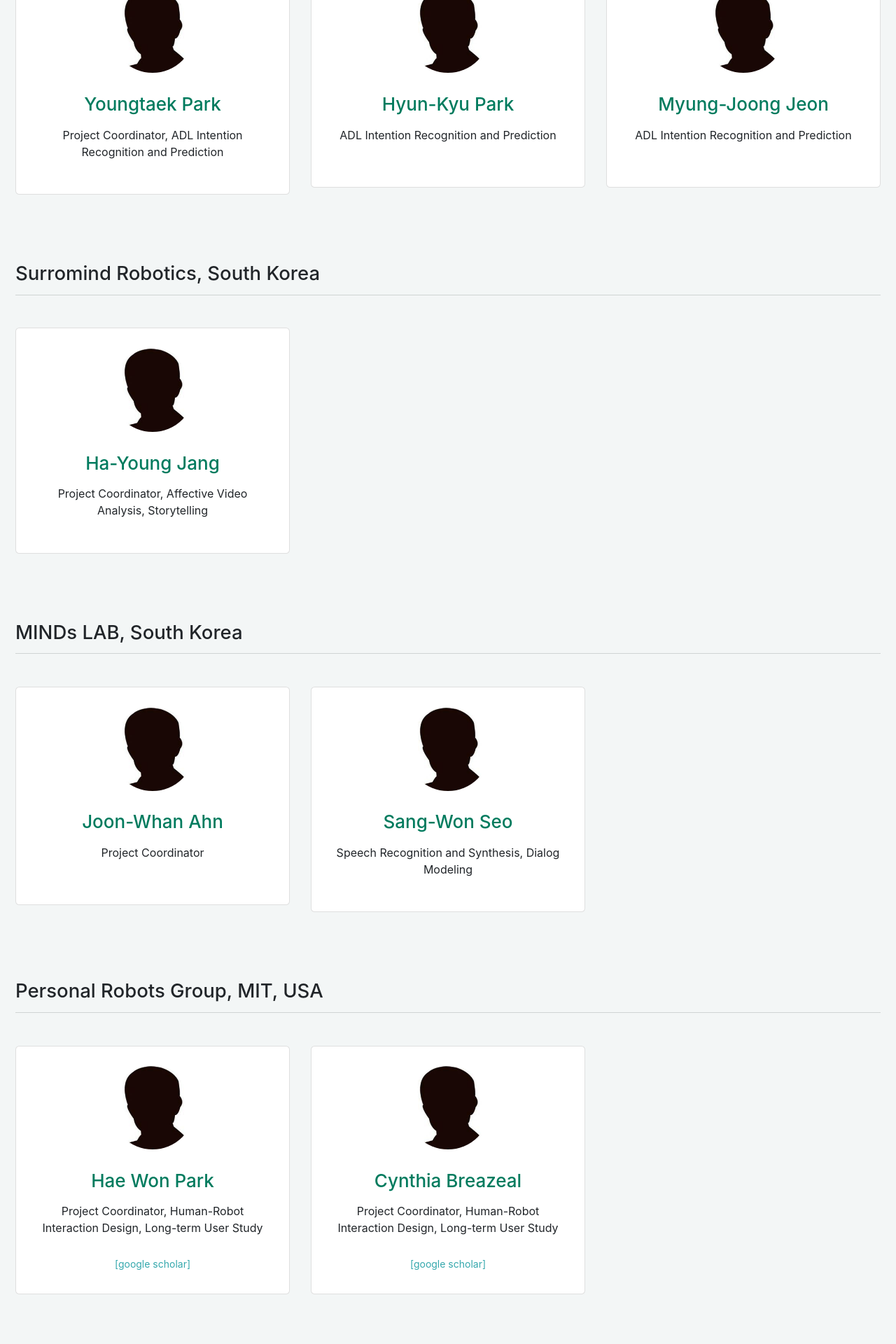
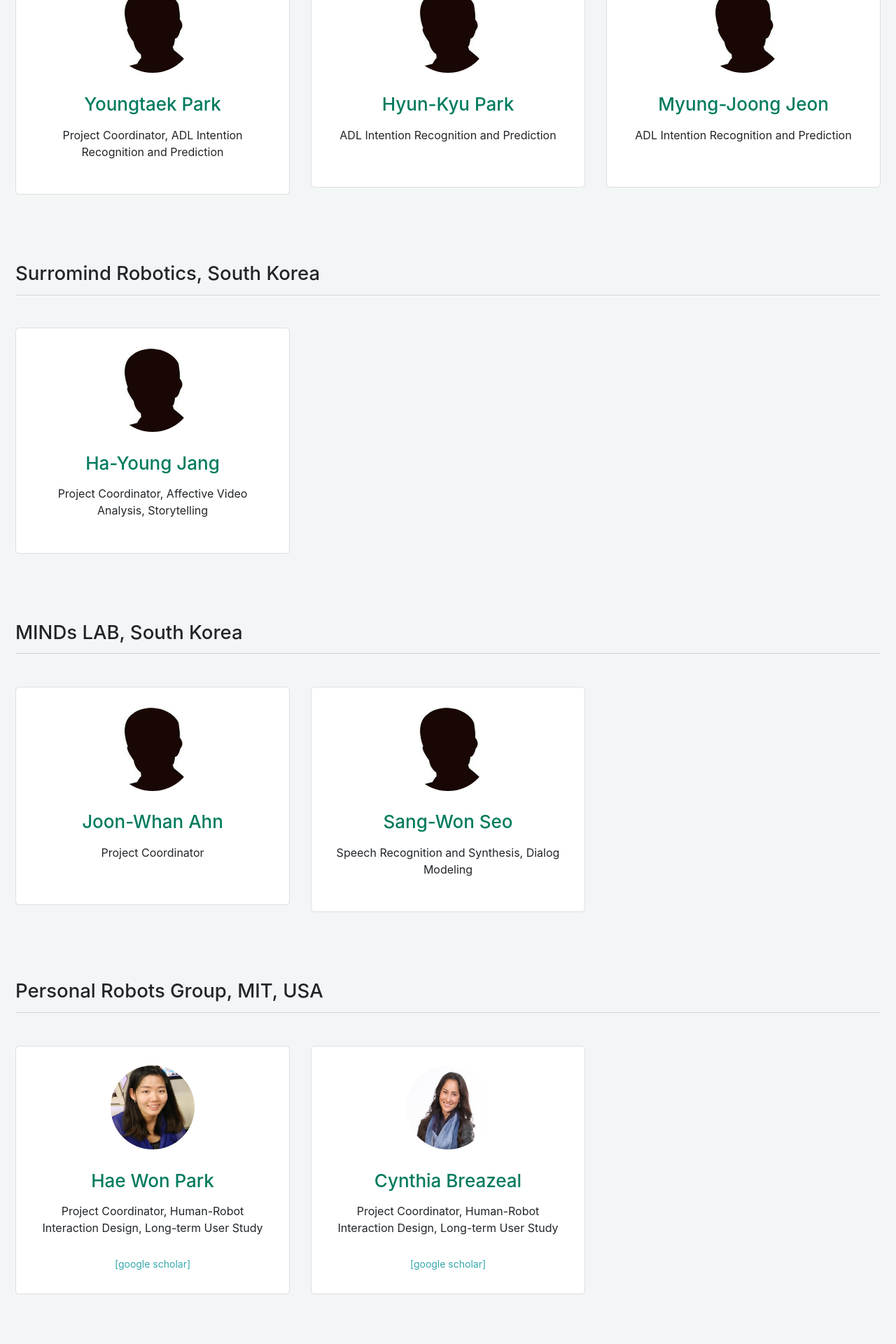
Before and after one commit to ai4robot/ai4robot.github.io, a Jekyll site: the page built from _pages/people.md, in a window 1280 px wide. Shown: the part 4480-6400 px from the top of the page at 70% size. Built offline with Jekyll 4.4.1, drawn with Linux system fonts in a browser that asks for light colours; cached includes are drawn as plain includes; nearby versions of some CDN libraries.

Commit message:
people information added

```diff
--- a/_data/people.yml
+++ b/_data/people.yml
@@ -106,11 +106,13 @@
     child:
       - name: "Hae Won Park"
         position: "Project Coordinator, Human-Robot Interaction Design, Long-term User Study"
+        image : "/assets/haewon_park.jpg"
         link:
           - name: "google scholar"
             url: "https://scholar.google.co.kr/citations?user=kJoNMc8AAAAJ"
       - name: "Cynthia Breazeal"
         position: "Project Coordinator, Human-Robot Interaction Design, Long-term User Study"
+        image : "/assets/cynthia_breazeal.jpg"
         link:
           - name: "google scholar"
             url: "https://scholar.google.com/citations?user=qb3jyP4AAAAJ"
```
Also changed, not shown: assets/cynthia_breazeal.jpg (added), assets/haewon_park.jpg (added).
